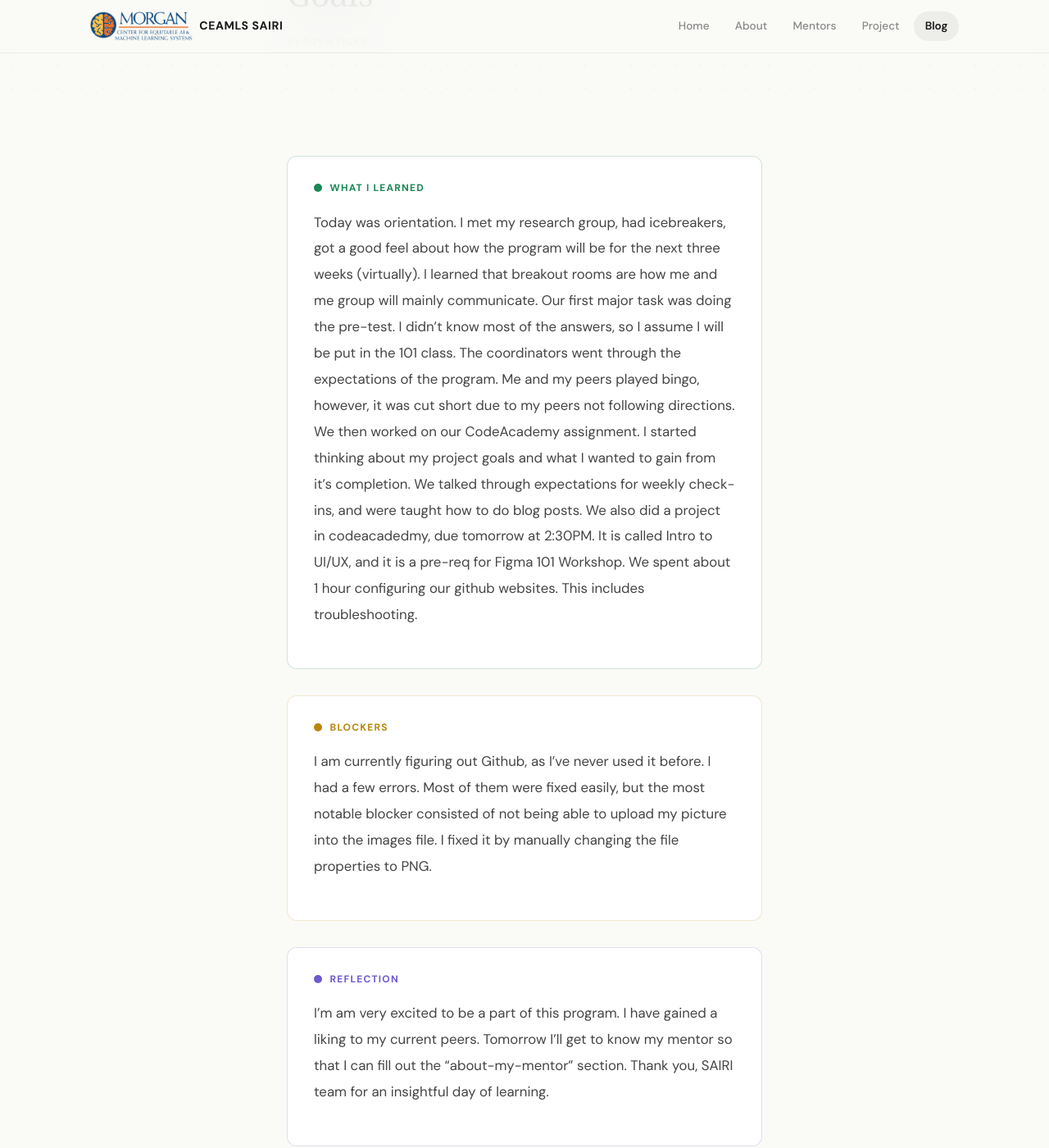
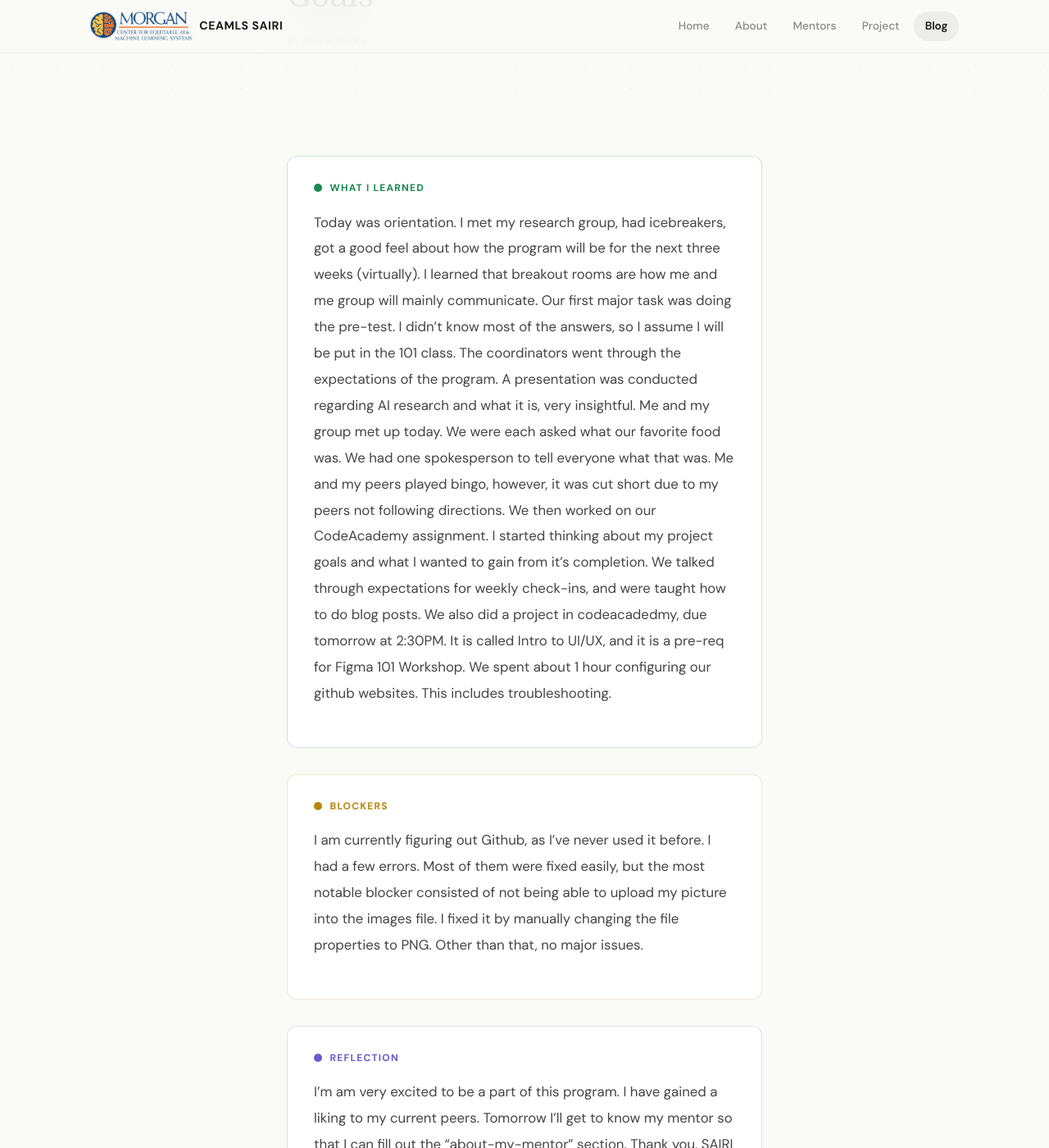
Before and after one commit to kaylahicks192/kaylahicks192ceamls26.github.io, a Jekyll site: the page built from _posts/2026-05-26-day-1.md, in a window 1280 px wide and 1400 px high, scrolled down 298 px. Shown: the whole window at 82% size. Built offline with Jekyll 4.4.1, drawn with Linux system fonts in a browser that asks for light colours; some web fonts are replaced; some of the changed text lies outside the part shown.

Commit message:
Update 2026-05-26-day-1.md

```diff
--- a/_posts/2026-05-26-day-1.md
+++ b/_posts/2026-05-26-day-1.md
@@ -8,6 +8,8 @@ tags: ["onboarding", "research"]
 what_i_learned: |
   Today was orientation. I met my research group, had icebreakers, got a good feel about how the program will be for the next three weeks (virtually). I learned that breakout rooms are how me and me group will mainly communicate.
   Our first major task was doing the pre-test. I didn't know most of the answers, so I assume I will be put in the 101 class. The coordinators went through the expectations of the program.
+  A presentation was conducted regarding AI research and what it is, very insightful.
+  Me and my group met up today. We were each asked what our favorite food was. We had one spokesperson to tell everyone what that was.
   Me and my peers played bingo, however, it was cut short due to my peers not following directions. We then worked on our CodeAcademy assignment.
   I started thinking about my project goals and what I wanted to gain from it's completion. We talked through expectations for
   weekly check-ins, and were taught how to do blog posts. We also did a project in codeacadedmy, due tomorrow at 2:30PM. It is called Intro to UI/UX, and it is a pre-req for Figma 101 Workshop.
@@ -16,9 +18,9 @@ what_i_learned: |
 
 blockers: |
   I am currently figuring out Github, as I've never used it before. I had a few errors. Most of them were fixed easily, but the
-  most notable blocker consisted of not being able to upload my picture into the images file. I fixed it by manually changing the file properties to PNG.
+  most notable blocker consisted of not being able to upload my picture into the images file. I fixed it by manually changing the file properties to PNG. Other than that, no major issues.
 
 reflection: |
-  I'm am very excited to be a part of this program. I have gained a liking to my current peers. Tomorrow I'll get to know my mentor so that I can fill out the "about-my-mentor" section. Thank you, SAIRI team for an insightful day of learning.
+  I'm am very excited to be a part of this program. I have gained a liking to my current peers. Tomorrow I'll get to know my mentor so that I can fill out the "about-my-mentor" section. Thank you, SAIRI team for an insightful day of learning, and I am so excited for the weeks to come.
 
 ---
```
